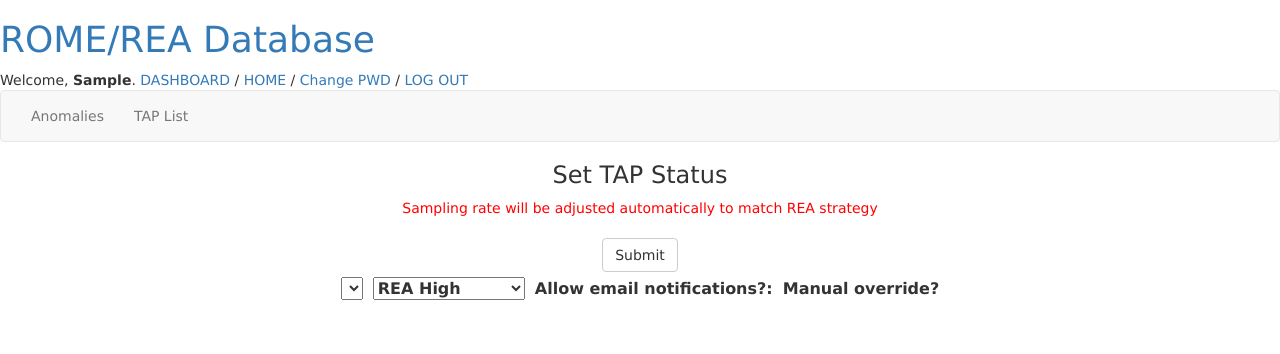
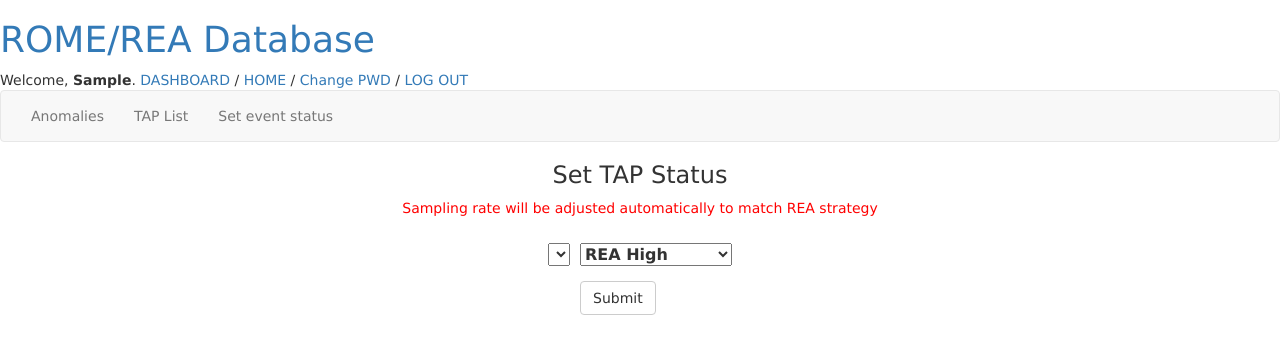
Before and after one commit to ytsapras/robonet_site, a Django app: page /db/set_tap_status/ in a window 1280 px wide. Shown: the top 354 px of the page. Run offline with Django 3.2, Linux system fonts and the light colour scheme; the visitor is signed in with stand-in values (Sample User, id 1); data that the repository does not hold is empty; parts of the project's set-up code (start-up, migrations or seed data) failed here and were passed over; some libraries are stand-ins or nearby versions.

Commit message:
Completed implementation and testing of TAP interfaces with override parameter

```diff
--- a/events/forms.py
+++ b/events/forms.py
@@ -94,6 +94,12 @@ class EventAnomalyStatusForm(forms.ModelForm):
         fields = ('status','override',)
     override = forms.BooleanField(label='override', required=False)
 
+
+class EventOverrideForm(forms.ModelForm):
+    class Meta:
+        model = Event
+        fields = ('override',)
+    override = forms.BooleanField(label='override', required=False)
 
 class SingleModelForm(forms.ModelForm):
    class Meta:
--- a/events/templates/events/set_tap_status.html
+++ b/events/templates/events/set_tap_status.html
@@ -17,6 +17,7 @@
     <ul class="nav navbar-nav">
       <li><a href="{% url 'list_anomalies' %}">Anomalies</a></li>
       <li><a href="{% url 'tap' %}">TAP List</a></li>
+      <li><a href="{% url 'set_event_status' %}">Set event status</a></li>
     </ul>
   </div><!-- /.navbar-collapse -->
 </div><!-- /.container-fluid -->
@@ -34,33 +35,21 @@
         {{ formset.management_form }}
         {{ formset.errors }}
         <center>
-            <table><tr><td><label for="{{form.event.id_for_label}}">
+            <table><tr><td><label for="{{tform.event.id_for_label}}">
                 <select name="event">
                 {% for e, target_id in tap_targets %}
                     <option value="{{e.pk}}">{{target_id}}</option>
                 {% endfor %}
                 </select></label></td>
-                <td><label for="{{form.priority.id_for_label}}">
+                <td><label for="{{tform.priority.id_for_label}}">
                 <select name="priority">
                 {% for code,priority in priorities %}
                     <option value="{{code}}">{{priority}}</option>
                 {% endfor %}
                 </select></label>
                 </td>
-                <td><label for="{{uform.email_notifications.id_for_label}}">Allow email notifications?:</label></td>
-                <td><div class="fieldWrapper">
-                        {{uform.email_notifications.errors}}
-                        {{uform.email_notifications}}
-                    </div>
-
-                    <div class="fieldWrapper">
-                        {{ form.override.errors }}
-                        <label for="{{ form.override.id_for_label }}">Manual override?</label>
-                        {{ form.override }}
-                    </div>
-                </td>
                 </tr>
-                <tr><td></td><td><td></td>
+                <tr><td></td><td>
                 <div class="fieldWrapper">
                     <button type="submit" class="save btn btn-default">Submit</button>
                 </div>
--- a/events/templates/events/tap.html
+++ b/events/templates/events/tap.html
@@ -40,6 +40,7 @@ a:active {
     <ul class="nav navbar-nav">
       <li><a href="{% url 'list_anomalies' %}">Anomalies</a></li>
       <li><a href="{% url 'set_event_status' %}">Set event status</a></li>
+      <li><a href="{% url 'set_tap_status' %}">Set TAP status</a></li>
     </ul>
   </div><!-- /.navbar-collapse -->
 </div><!-- /.container-fluid -->
--- a/events/views.py
+++ b/events/views.py
@@ -15,6 +15,7 @@ from .forms import RecordSubObsRequestForm, QueryObsRequestDateForm
 from .forms import TapStatusForm, EventAnomalyStatusForm, EventNameForm
 from .forms import ObsExposureForm, FieldNameForm, ImageNameForm
 from .forms import EventPositionForm, EventSearchForm
+from .forms import EventOverrideForm
 from events.models import Field, Operator, Telescope, Instrument, Filter, Event, EventName, SingleModel, BinaryModel
 from events.models import EventReduction, ObsRequest, EventStatus, DataFile, Tap, Image, DataFile
 from rest_framework.authentication import TokenAuthentication, BasicAuthentication
@@ -593,32 +594,32 @@ def set_tap_status(request):
 
             tform = TapStatusForm(request.POST)
 
-            if form.is_valid():
-
-                post = form.save(commit=False)
+            if tform.is_valid():
+
+                post = tform.save(commit=False)
 
                 (status, message) = update_db_2.update_tap_status(post.event,
                                                                   post.priority)
 
                 return render(request, 'events/set_tap_status.html', \
-                                    {'form': form, 'tap_targets': tap_targets,
-                                     'priorities': priorities,
+                                    {'tform': tform, 'tap_targets': tap_targets,\
+                                     'priorities': priorities,\
                                      'message': message})
 
             else:
 
-                form = TapStatusForm()
+                tform = TapStatusForm()
 
                 return render(request, 'events/set_tap_status.html', \
-                                    {'form': form, 'tap_targets': tap_targets,\
+                                    {'tform': tform, 'tap_targets': tap_targets,\
                                      'priorities': priorities,\
                                     'message':'Form entry was invalid.  Please try again.'})
 
         else:
-            form = TapStatusForm()
+            tform = TapStatusForm()
 
             return render(request, 'events/set_tap_status.html', \
-                                    {'form': form, 'tap_targets': tap_targets,\
+                                    {'tform': tform, 'tap_targets': tap_targets,\
                                      'priorities': priorities,\
                                     'message':'OK'})
 
--- a/scripts/query_db.py
+++ b/scripts/query_db.py
@@ -180,7 +180,11 @@ def get_rea_targets(log=None):
 def get_tap_list(log=None):
     """Function to query the DB and return the list of targets recommended
     for REA-mode observations by TAP, and the details of those
-    observations"""
+    observations
+
+    Note that this will ONLY return the objects for which TAP has calculated
+    priorities etc.
+    """
 
     tap_list = []
     qs = Event.objects.filter(status='MO')
@@ -194,24 +198,27 @@ def get_tap_list(log=None):
                 name += '/' + n.name
         target = TapEvent()
         target.event_id = q.pk
+        target.event = q
         target.names = name
         target.field = q.field
         target.ev_ra = q.ev_ra
         target.ev_dec = q.ev_dec
         target.tap_status = q.status
 
-        tap_entry = Tap.objects.filter(event=q.pk).order_by('timestamp').reverse()[0]
-        target.pk = tap_entry.pk
-        target.event = q
-        target.priority = tap_entry.priority
-        target.tsamp = float(tap_entry.tsamp)
-        target.texp = float(tap_entry.texp)
-        target.nexp = int(tap_entry.nexp)
-        target.telclass = tap_entry.telclass+'0'
-        target.omega = tap_entry.omega
-        target.passband = tap_entry.passband
-        target.ipp = float(tap_entry.ipp)
-        tap_list.append(target)
+        tap_entries = Tap.objects.filter(event=q.pk).order_by('timestamp').reverse()
+
+        if len(tap_entries) > 0:
+            target.pk = tap_entries[0].pk
+            target.priority = tap_entries[0].priority
+            target.tsamp = float(tap_entries[0].tsamp)
+            target.texp = float(tap_entries[0].texp)
+            target.nexp = int(tap_entries[0].nexp)
+            target.telclass = tap_entries[0].telclass+'0'
+            target.omega = tap_entries[0].omega
+            target.passband = tap_entries[0].passband
+            target.ipp = float(tap_entries[0].ipp)
+
+            tap_list.append(target)
 
     if log != None:
         log.info('\n')
```
